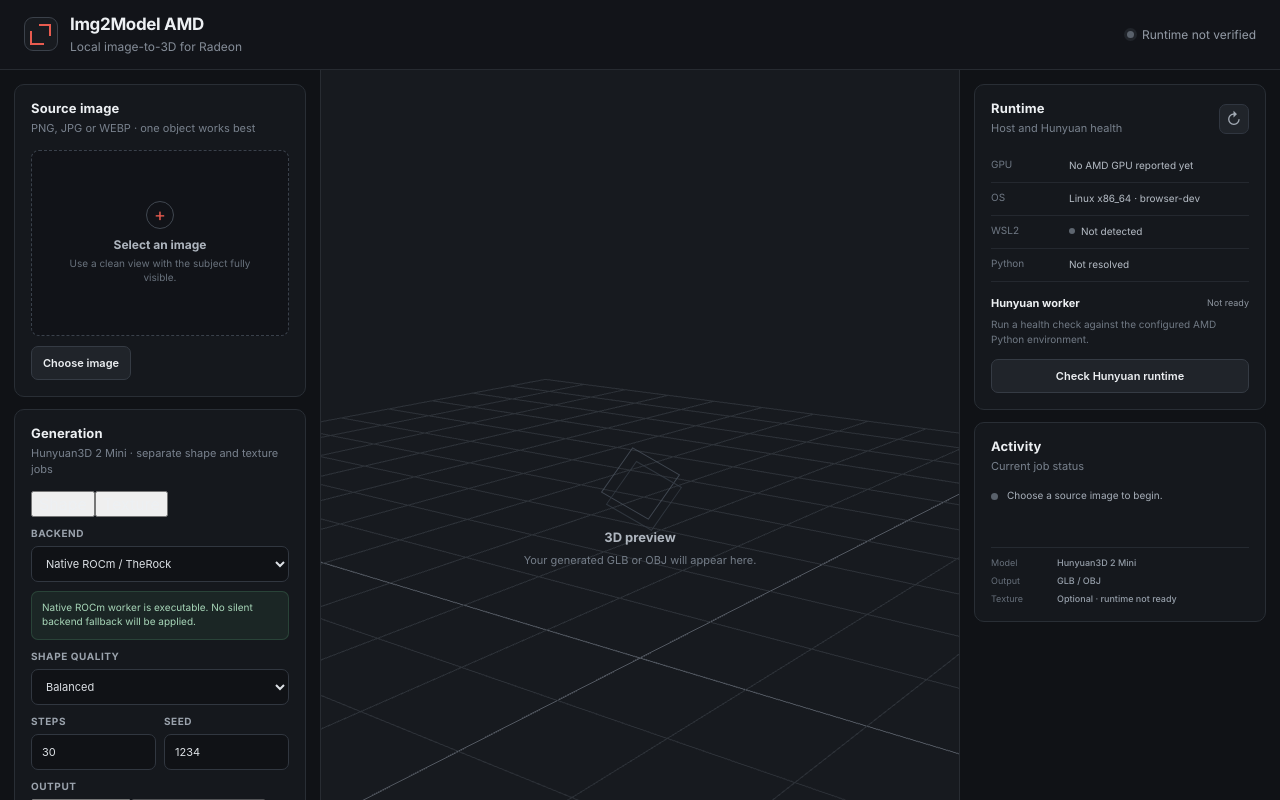
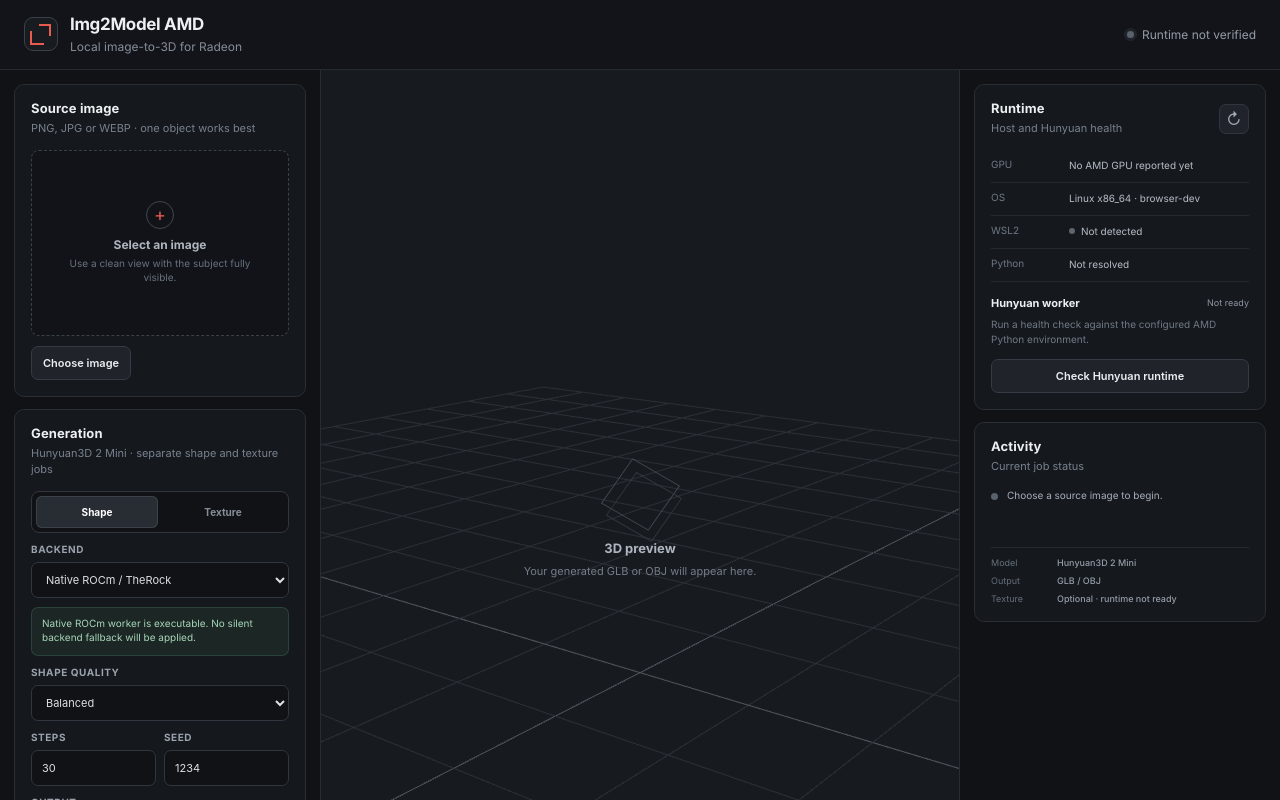
Before and after one commit to quendae/img2model-amd, a React (Vite) app in the folder apps/desktop/: page / in a window 1280 px wide. Shown: the top 800 px of the page. Built offline with nearby package versions, Linux system fonts and the light colour scheme.

Commit message:
style: add workflow profiles and recovery UI

```diff
--- a/apps/desktop/src/styles.css
+++ b/apps/desktop/src/styles.css
@@ -113,13 +113,73 @@ button { color: inherit; }
 .field select:focus, .field input:focus { border-color: #5f6875; }
 .field-grid { display: grid; grid-template-columns: 1fr 1fr; gap: 8px; }
 .backend-note { margin-top: 9px; border-radius: 7px; padding: 9px 10px; font-size: 10px; line-height: 1.45; }
-.backend-note.ready { color: #a8d7b9; background: rgba(72, 143, 98, .12); border: 1px solid rgba(99, 185, 131, .2); }
-.backend-note.warning { color: #e0c78a; background: rgba(160, 119, 39, .11); border: 1px solid rgba(195, 151, 63, .2); }
+.backend-note.ready { color: #a8d7b9; background: rgba(72, 143, 98, .12); border: 1px solid rgba(99, 185, 131,.2); }
+.backend-note.warning { color: #e0c78a; background: rgba(160, 119, 39,.11); border: 1px solid rgba(195, 151, 63,.2); }
 .toggle-row { display: flex; gap: 9px; align-items: flex-start; margin-top: 14px; cursor: pointer; }
 .toggle-row input { accent-color: #d95449; margin-top: 2px; }
 .toggle-row span { display: grid; gap: 2px; }
 .toggle-row strong { font-size: 11px; font-weight: 650; }
 .toggle-row small { color: #737c87; font-size: 10px; line-height: 1.35; }
+
+.mode-tabs {
+  display: grid;
+  grid-template-columns: 1fr 1fr;
+  gap: 4px;
+  padding: 4px;
+  border: 1px solid #303640;
+  border-radius: 8px;
+  background: #101216;
+}
+.mode-tabs button, .segmented-control button {
+  min-height: 32px;
+  border: 0;
+  border-radius: 6px;
+  background: transparent;
+  color: #858e99;
+  cursor: pointer;
+  font-size: 10px;
+  font-weight: 650;
+}
+.mode-tabs button:hover:not(:disabled), .segmented-control button:hover:not(:disabled) { background: #20242a; color: #c8ced5; }
+.mode-tabs button.active, .segmented-control button.active { background: #282d34; color: #fff; box-shadow: inset 0 0 0 1px #3b424c; }
+.mode-tabs button:disabled, .segmented-control button:disabled { cursor: not-allowed; opacity: .4; }
+.segmented-control { display: grid; grid-template-columns: 1fr 1fr; gap: 5px; }
+.texture-profile-grid { display: grid; grid-template-columns: 1fr 1fr; gap: 6px; }
+.texture-profile-grid button {
+  min-width: 0;
+  min-height: 58px;
+  display: grid;
+  align-content: start;
+  gap: 3px;
+  padding: 8px;
+  text-align: left;
+  border: 1px solid #303640;
+  border-radius: 7px;
+  background: #111318;
+  color: #aeb5be;
+  cursor: pointer;
+}
+.texture-profile-grid button:hover { border-color: #4b535f; background: #171a1f; }
+.texture-profile-grid button.active { border-color: rgba(217,84,73,.7); background: rgba(217,84,73,.09); }
+.texture-profile-grid strong { font-size: 10px; }
+.texture-profile-grid small { color: #707985; font-size: 8.5px; line-height: 1.35; }
+.mesh-picker { display: grid; grid-template-columns: minmax(0,1fr) auto; gap: 7px; align-items: center; }
+.mesh-picker > div {
+  min-width: 0;
+  overflow: hidden;
+  text-overflow: ellipsis;
+  white-space: nowrap;
+  height: 36px;
+  display: flex;
+  align-items: center;
+  padding: 0 9px;
+  border: 1px solid #313740;
+  border-radius: 7px;
+  background: #101216;
+  color: #89929d;
+  font-size: 9px;
+}
+.mesh-picker .secondary-button { height: 36px; padding: 0 9px; white-space: nowrap; }
 
 .viewer-shell { min-width: 0; min-height: 0; position: relative; background: #171a1f; overflow: hidden; }
 .viewer-canvas { position: absolute; inset: 0; }
@@ -157,15 +217,21 @@ button { color: inherit; }
 .activity-line { min-height: 48px; display: flex; gap: 9px; align-items: flex-start; color: #a6aeb8; font-size: 10px; line-height: 1.45; }
 .activity-indicator { flex: 0 0 auto; width: 7px; height: 7px; border-radius: 50%; background: #59616b; margin-top: 4px; }
 .activity-indicator.working { background: #e15c50; box-shadow: 0 0 0 4px rgba(225,92,80,.1); }
+.error-summary { margin: 8px 0; padding: 9px 10px; border-radius: 7px; border: 1px solid #633039; background: #241619; color: #efb0b5; font-size: 9px; line-height: 1.45; }
 .error-box { margin: 8px 0; max-height: 140px; overflow: auto; white-space: pre-wrap; word-break: break-word; background: #241619; border: 1px solid #4b2a30; border-radius: 7px; color: #e8a6ad; font-size: 9px; line-height: 1.45; padding: 9px; }
+.technical-details { margin-top: 7px; color: #7d8691; font-size: 9px; }
+.technical-details summary { cursor: pointer; user-select: none; }
+.recovery-actions { display: grid; gap: 6px; margin-top: 10px; }
+.recovery-actions .secondary-button, .recovery-actions .ghost-button { width: 100%; }
 .activity-meta { border-top: 1px solid #252a31; margin-top: 10px; padding-top: 10px; display: grid; grid-template-columns: 58px 1fr; gap: 7px 8px; font-size: 9px; }
 .activity-meta span { color: #666f7a; }
-.activity-meta strong { color: #959ea9; font-weight: 550; }
+.activity-meta strong { color: #959ea9; font-weight: 550; overflow-wrap: anywhere; }
 
 @media (max-width: 1220px) {
   .workspace { grid-template-columns: 292px minmax(360px, 1fr) 292px; }
   .left-rail, .right-rail { padding: 10px; }
   .panel { padding: 13px; }
+  .texture-profile-grid { grid-template-columns: 1fr; }
 }
 
 @media (max-width: 980px) {
@@ -184,6 +250,7 @@ button { color: inherit; }
   .left-rail, .right-rail { overflow: visible; }
   .viewer-shell { min-height: 55vh; order: -1; }
   .right-rail { display: flex; }
+  .texture-profile-grid { grid-template-columns: 1fr 1fr; }
 }
 
 @media (prefers-reduced-motion: reduce) {
```
